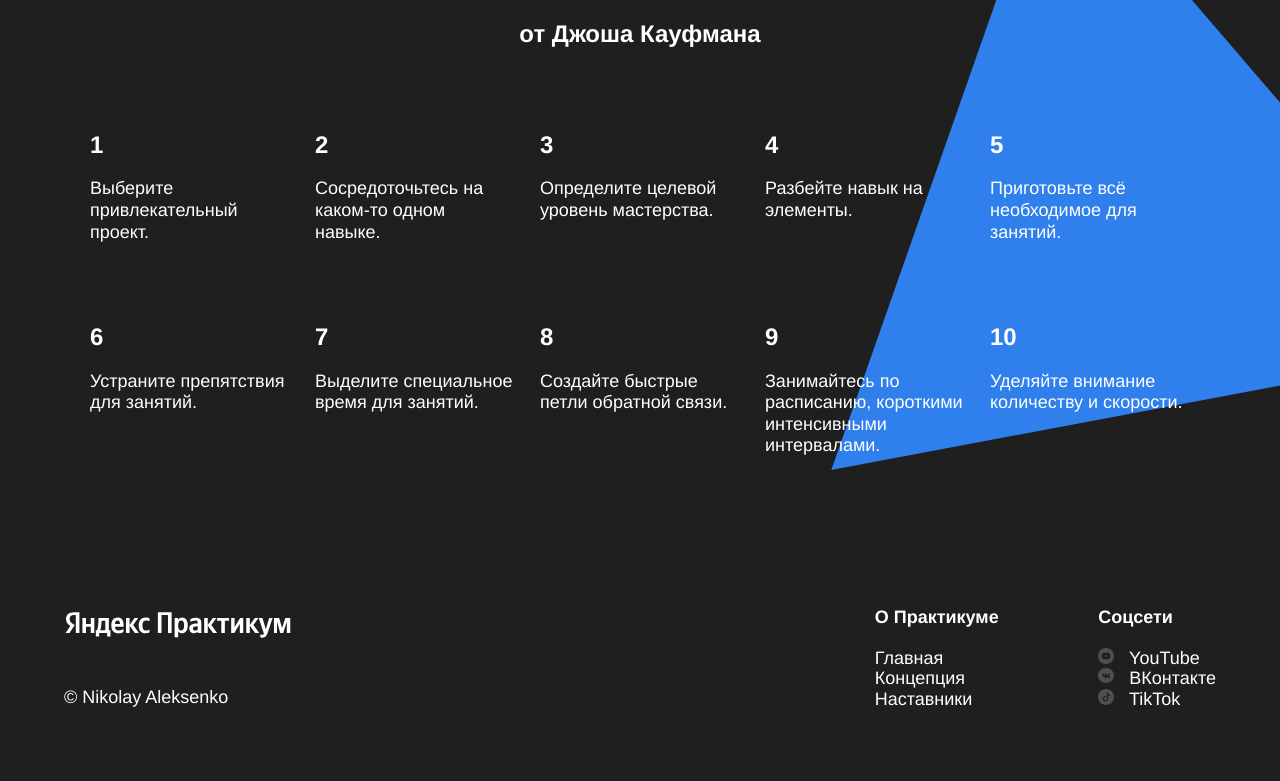
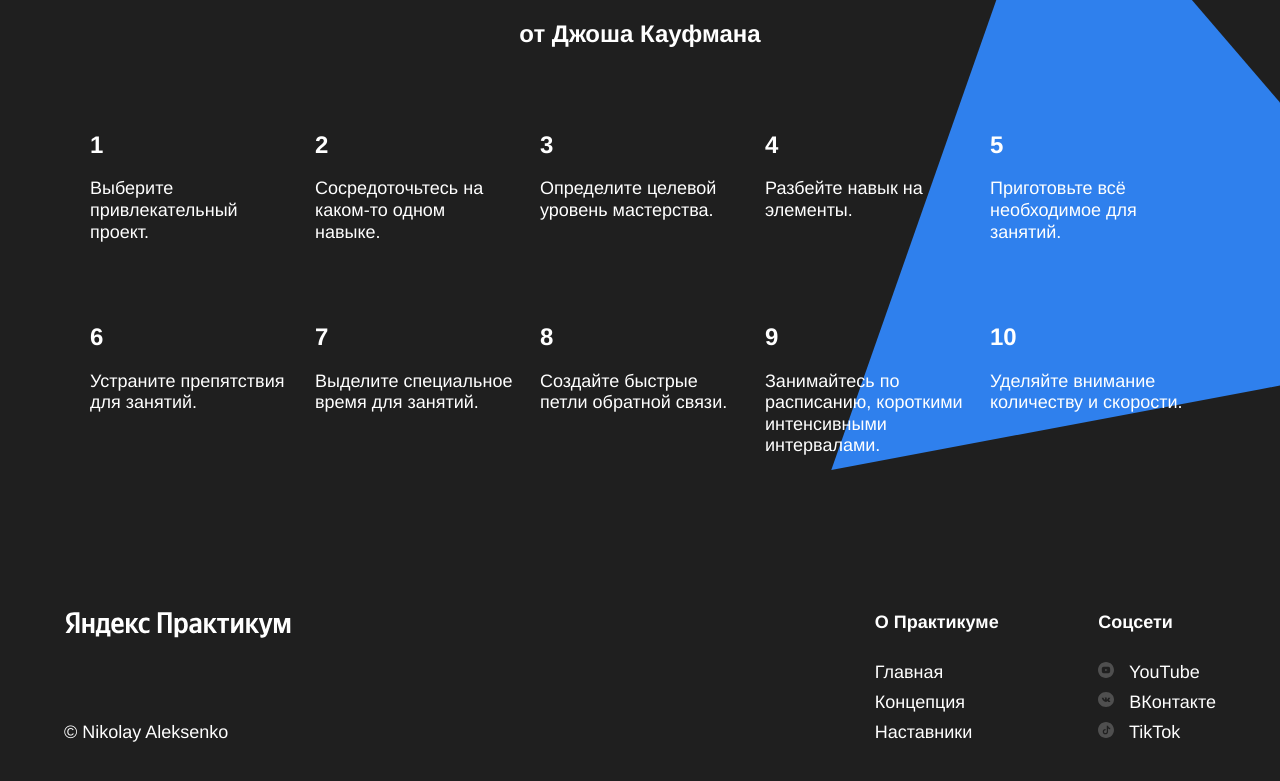
Before and after one commit to NikolausA/how-to-learn, a plain HTML site: page index.html in a window 1280 px wide. Shown: the part 3168-3949 px from the top of the page. Drawn offline with Linux system fonts and the light colour scheme.

Commit message:
first correction

```diff
--- a/styles/style.css
+++ b/styles/style.css
@@ -282,7 +282,7 @@
 
 .footer__author {
   margin: 18px 0;
-  line-height: 25x;
+  line-height: 25px;
   font-size: 18px;
 }
 
@@ -292,7 +292,7 @@
 
 .footer__column-heading {
   margin: 0;
-  line-height: 30x;
+  line-height: 30px;
   font-size: 18px;
   font-weight: 600;
 }
@@ -304,7 +304,7 @@
 }
 
 .footer__column-link {
-  line-height: 30x;
+  line-height: 30px;
   font-size: 18px;
   text-decoration: none;
   color: #fff;
```
